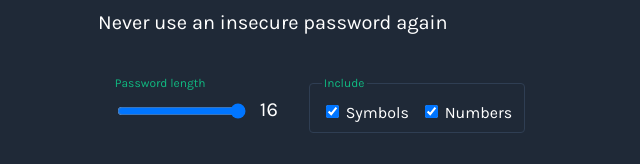
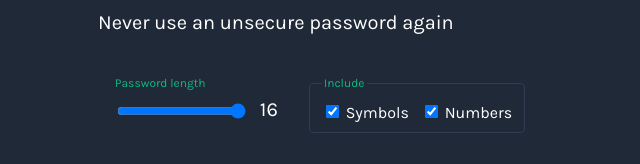
Before and after one commit to AedanG1/Password_Generator, a website built with Vite: page index.html in a window 1280 px wide. Shown: the part 188-352 px from the top of the page, 319-959 px from the left. Built offline with nearby package versions, Linux system fonts and the light colour scheme.

Commit message:
changed subheader

```diff
--- a/index.html
+++ b/index.html
@@ -10,7 +10,7 @@
             <h1>Generate a<br>
             <span>random password</span>
             </h1>
-            <h3>Never use an insecure password again</h3>
+            <h3>Never use an unsecure password again</h3>
             <div id="settings">
                 <div class="slidecontainer">
                     <label for="char-amt" class="sm-label">Password length</label>
--- a/package.json
+++ b/package.json
@@ -3,7 +3,7 @@
   "description": "https://v2.scrimba.com/learn-javascript-c0v/~03f",
   "scripts": {
     "start": "vite",
-    "dev": "vite",
+    "dev": "vite --port 3000",
     "build": "vite build",
     "preview": "vite preview"
   },
```
Also changed, not shown: 1 other file.
